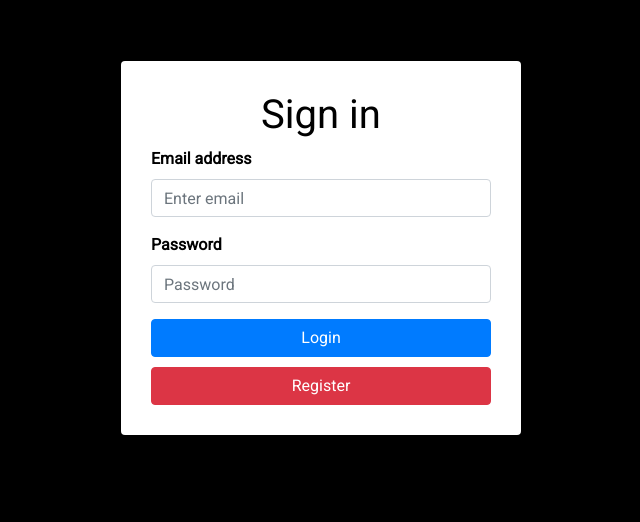
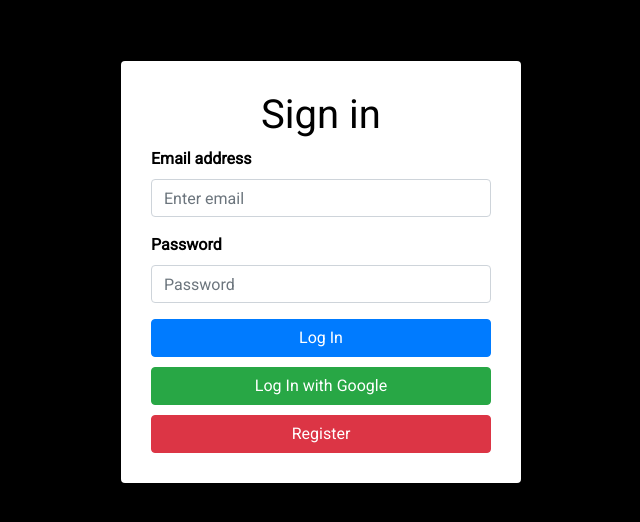
Before and after one commit to alex-lehan-bloom/Micro-Blog-In-React, a React (Create React App) app: page / in a window 1280 px wide. Shown: the top 522 px of the page, without its empty margins (319-959 px from the left). Built offline with nearby package versions, Linux system fonts and the light colour scheme; no server answers; the database is empty.

Commit message:
Milestone 6: Implemented Google Authentication with firebase.

```diff
--- a/src/components/Login.jsx
+++ b/src/components/Login.jsx
@@ -1,13 +1,15 @@
 import React, { Component } from "react";
 import { Form, Button } from "react-bootstrap";
-import firebase from "../firestore/firebaseSettings";
+import firebase, { logInWithGoogle } from "../firestore/firebaseSettings";
 import "../css/Login.css";
 
 class Login extends Component {
   constructor(props) {
     super(props);
-    this.login = this.login.bind(this);
+    this.login = this.logIn.bind(this);
+    this.googleLogIn = this.googleLogIn.bind(this);
     this.register = this.register.bind(this);
+
     this.state = { email: null, password: null };
   }
 
@@ -19,7 +21,7 @@ class Login extends Component {
     this.setState({ password: event.target.value });
   }
 
-  async login(event) {
+  async logIn(event) {
     event.preventDefault();
     try {
       await firebase
@@ -28,6 +30,11 @@ class Login extends Component {
     } catch (error) {
       return Error;
     }
+  }
+
+  googleLogIn(event) {
+    event.preventDefault();
+    logInWithGoogle();
   }
 
   async register(event) {
@@ -65,8 +72,15 @@ class Login extends Component {
               }}
             />
           </Form.Group>
-          <Button variant="primary" onClick={this.login}>
-            Login
+          <Button variant="primary" onClick={this.logIn}>
+            Log In
+          </Button>
+          <Button
+            className="register"
+            variant="success"
+            onClick={this.googleLogIn}
+          >
+            Log In with Google
           </Button>
           <Button className="register" variant="danger" onClick={this.register}>
             Register
--- a/src/firestore/firebaseSettings.js
+++ b/src/firestore/firebaseSettings.js
@@ -14,6 +14,11 @@ const firebaseConfig = {
 // Initialize Firebase
 firebase.initializeApp(firebaseConfig);
 const firestoreDB = firebase.firestore();
+const auth = firebase.auth();
+const provider = new firebase.auth.GoogleAuthProvider();
+function logInWithGoogle() {
+  auth.signInWithPopup(provider);
+}
 
 export default firebase;
-export { firestoreDB };
+export { firestoreDB, auth, logInWithGoogle };
```
